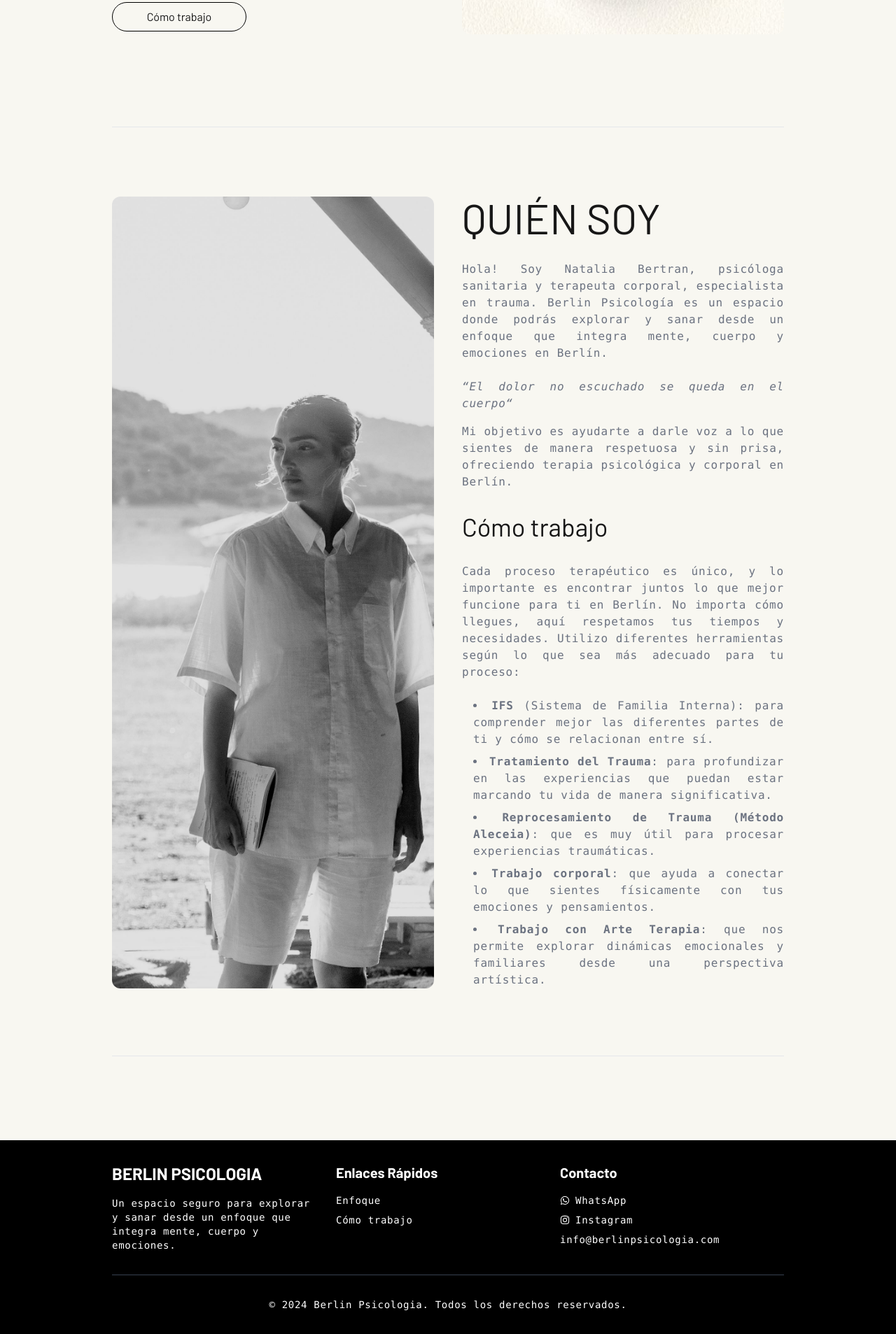
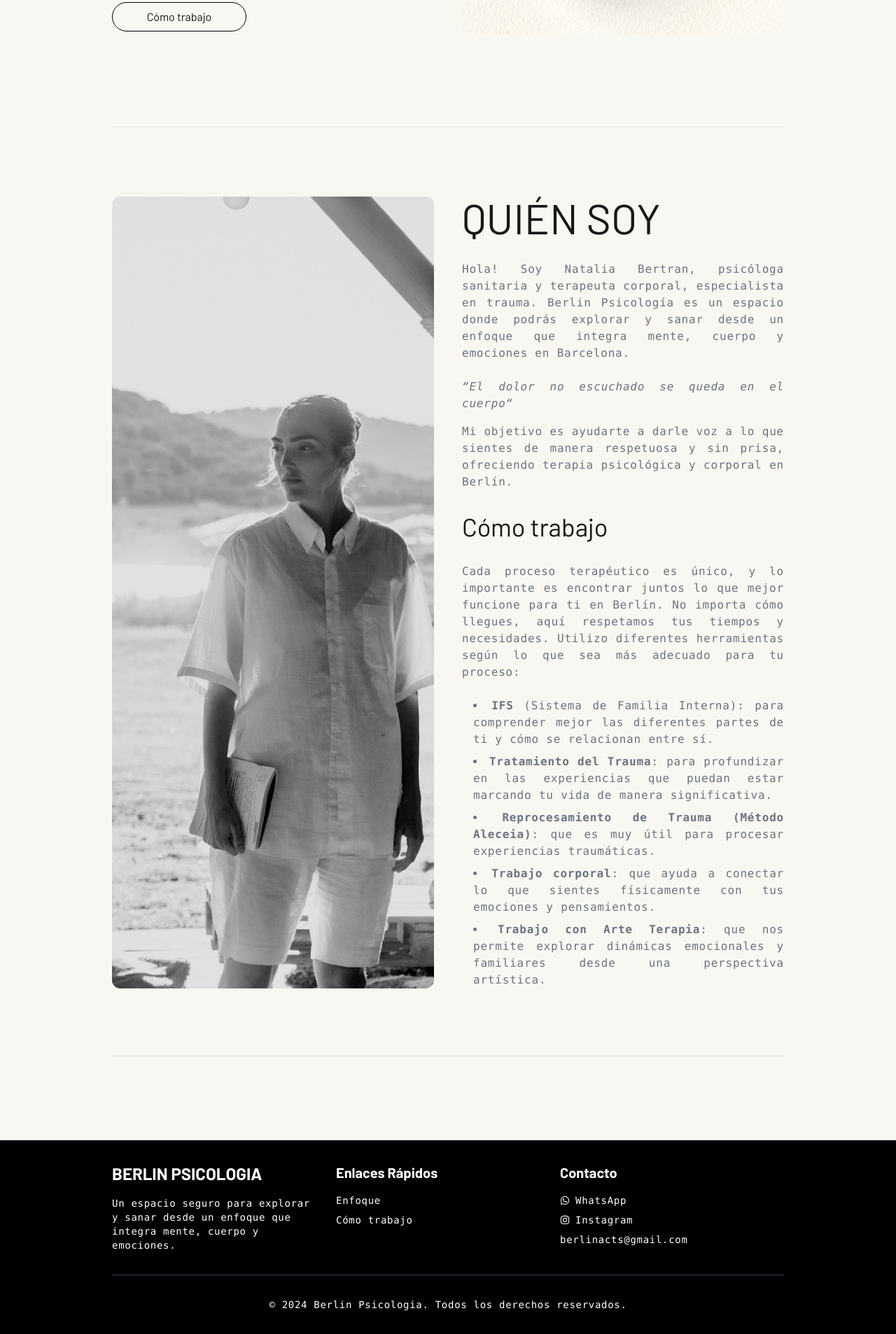
Before and after one commit to PauLlibre/portfolio_nat, a Next.js app: page / in a window 1280 px wide. Shown: the part 869-2776 px from the top of the page at 70% size. Built offline with nearby package versions, Linux system fonts and the light colour scheme.

Commit message:
minor fixes

```diff
--- a/app/components/layout/footer.tsx
+++ b/app/components/layout/footer.tsx
@@ -46,8 +46,8 @@ export default function Footer() {
                 </a>
               </li>
               <li className="mb-2">
-                <a href="mailto:info@berlinpsicologia.com" className="hover:text-gray-300 transition-colors">
-                  info@berlinpsicologia.com
+                <a href="mailto:berlinacts@gmail.com" className="hover:text-gray-300 transition-colors">
+                  berlinacts@gmail.com
                 </a>
               </li>
             </ul>
--- a/app/components/sections/landingPage/mainview.tsx
+++ b/app/components/sections/landingPage/mainview.tsx
@@ -101,7 +101,7 @@ tracking-wider text-gray-500 text-sm sm:text-base"
               Hola! Soy Natalia Bertran, psicóloga sanitaria y terapeuta
               corporal, especialista en trauma. Berlin Psicología es un espacio
               donde podrás explorar y sanar desde un enfoque que integra mente,
-              cuerpo y emociones en Berlín.
+              cuerpo y emociones en Barcelona.
             </p>
             <blockquote>
               <p className="italic pt-4 pb-4">
```
